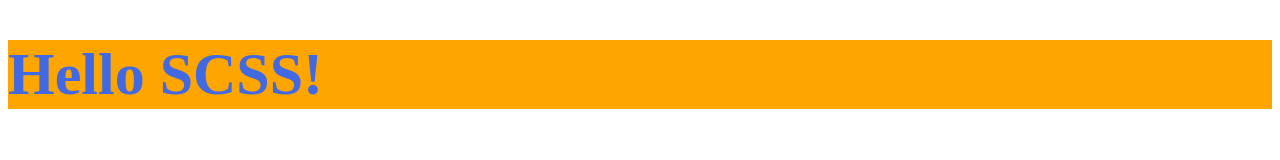
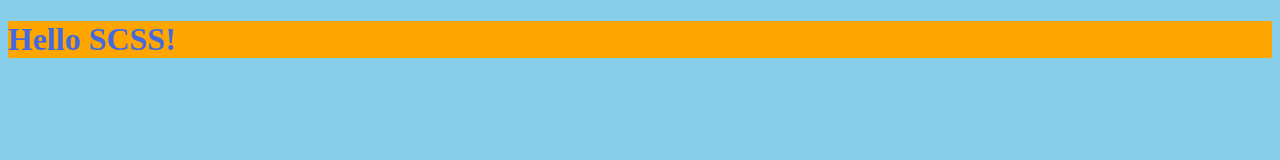
Before and after one commit to SeungHun6450/SCSS, a website built with Parcel: page index.html in a window 1280 px wide. Built offline with nearby package versions, Linux system fonts and the light colour scheme.

Commit message:
dosc: scss study

```diff
--- a/main.scss
+++ b/main.scss
@@ -1,11 +1,13 @@
+@import './sub', './sub2';
+
 $color: royalblue;
-$background-color: orange;
-$font-size: 60px;
+// $background-color: orange;
+// $font-size: 60px;
 
 .container {
   h1 {
     color: $color;
-    background-color: $background-color;
-    font-size: $font-size;
+    // background-color: $background-color;
+    // font-size: $font-size;
   }
 }
--- /dev/null
+++ b/sub.scss
@@ -0,0 +1,5 @@
+body {
+  .container {
+    background-color: orange;
+  }
+}
--- /dev/null
+++ b/sub2.scss
@@ -0,0 +1,3 @@
+body {
+  background-color: skyblue;
+}
```
Also changed, not shown: README.md.
